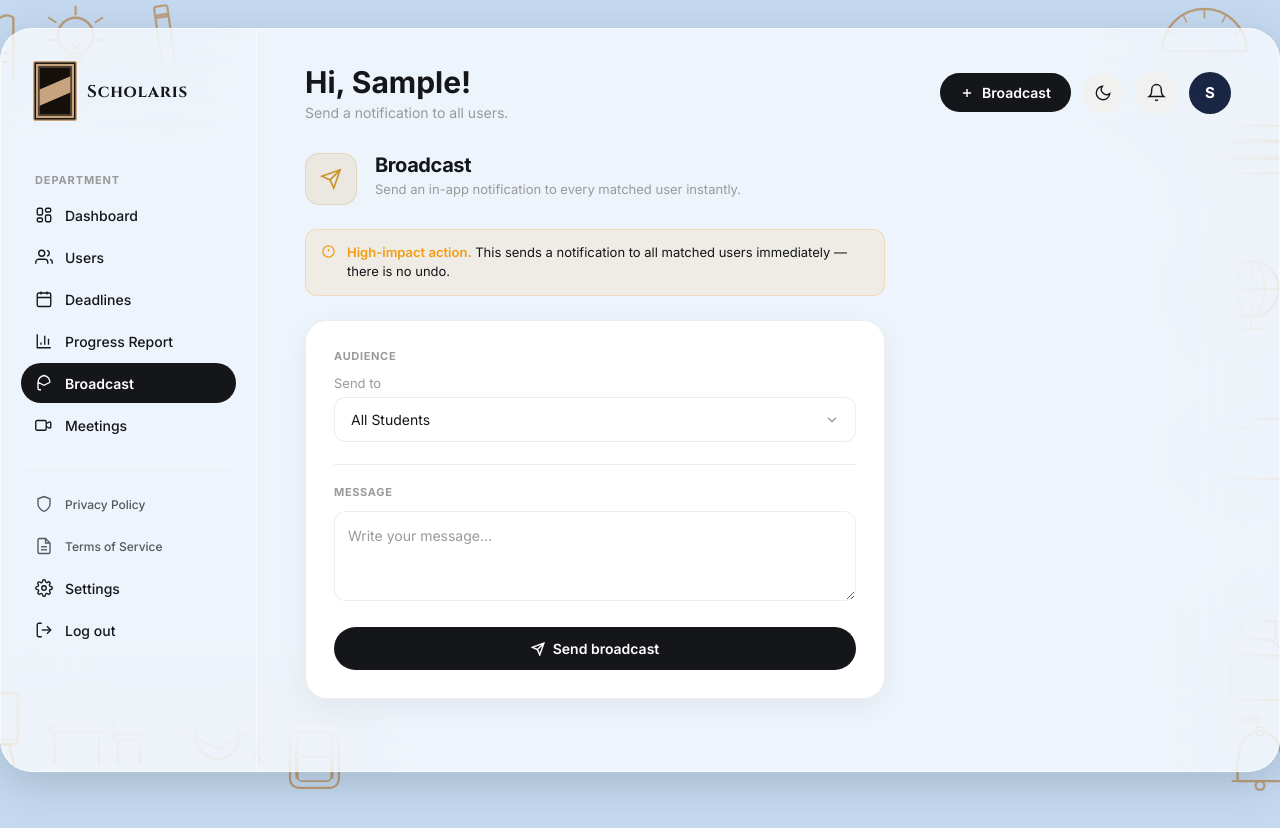
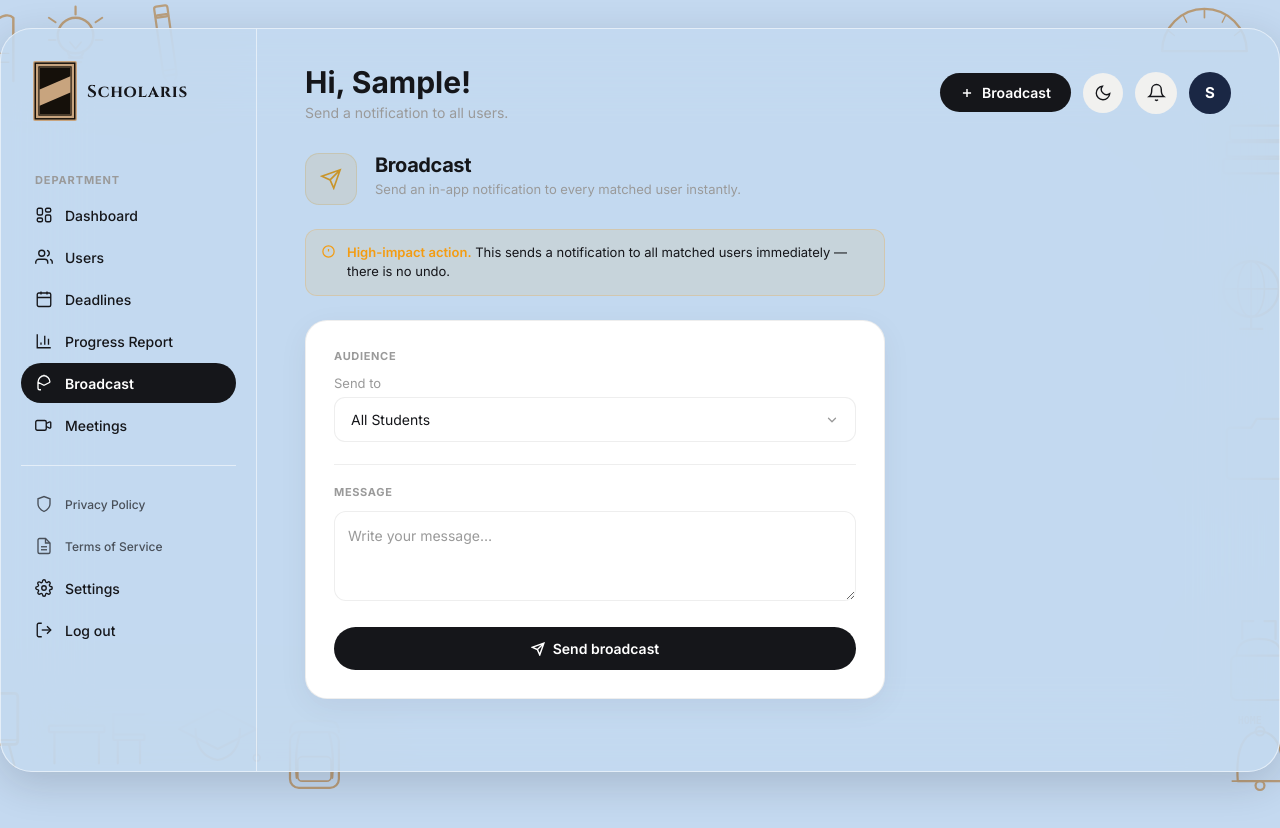
Before and after one commit to Darkhydraxl/scholaris-, a Flask app: page /admin/broadcast in a window 1280 px wide. Run offline with Flask 3, Linux system fonts and the light colour scheme; the visitor is signed in with stand-in values (Sample User, id 1); data that the repository does not hold is empty; parts of the project's set-up code (start-up, migrations or seed data) failed here and were passed over; some libraries are stand-ins or nearby versions; some web fonts are replaced.

Commit message:
Light mode: blue-tint glass shell to surface #c4d9f0 across app pages
The app-shell and sidebar use --surface-glass as their background.
The previous white rgba(255,255,255,0.7) masked the blue body entirely.
Changing to rgba(196,217,240,0.82) makes the glass shell itself appear
blue, matching the auth page look in light mode on all student,
supervisor and admin pages.

Co-Authored-By: Claude Sonnet 4.6 <noreply@anthropic.com>

```diff
--- a/ifyscs/app/static/css/main.css
+++ b/ifyscs/app/static/css/main.css
@@ -6,8 +6,8 @@
   --bg-mesh-2: #b8cfe8;
   --bg-mesh-3: #d4e7f7;
 
-  --surface-glass: rgba(255, 255, 255, 0.7);
-  --surface-glass-border: rgba(255, 255, 255, 0.6);
+  --surface-glass: rgba(196, 217, 240, 0.82);
+  --surface-glass-border: rgba(255, 255, 255, 0.55);
   --surface-glass-blur: 40px;
 
   --card-light: #ffffff;
```
